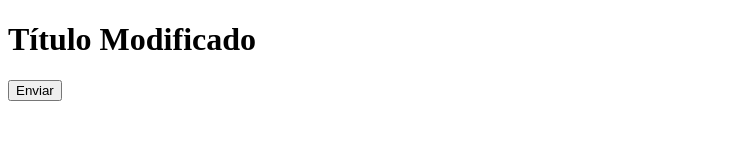
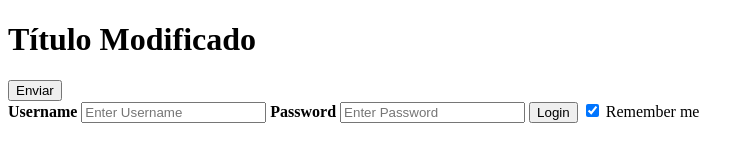
Before and after one commit to byronvinu/HelloWorldGit, a plain HTML site: page index.html in a window 1280 px wide. Shown: the whole page, without its empty margins (0-754 px from the left). Drawn offline with Linux system fonts and the light colour scheme.

Commit message:
login on

```diff
--- a/index.html
+++ b/index.html
@@ -11,5 +11,21 @@
     <form action="#" method="GET">
         <input type="button" value="Enviar">
     </form>
+
+    <div class="container">
+        <label for="uname"><b>Username</b></label>
+        <input type="text" placeholder="Enter Username" name="uname" required>
+
+        <label for="psw"><b>Password</b></label>
+        <input type="password" placeholder="Enter Password" name="psw" required>
+
+        <button type="submit">Login</button>
+        <label>
+          <input type="checkbox" checked="checked" name="remember"> Remember me
+        </label>
+      </div>
+
+
+
 </body>
 </html>
```
